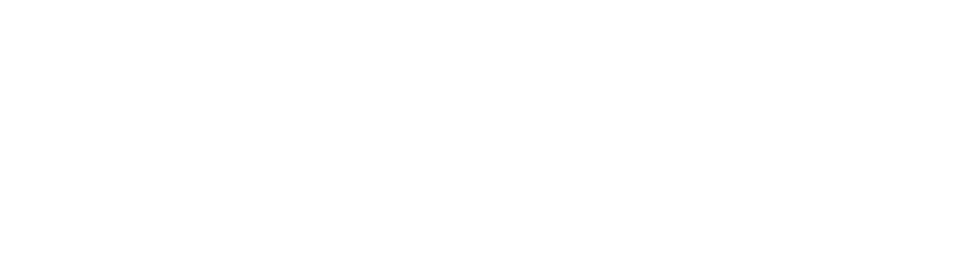
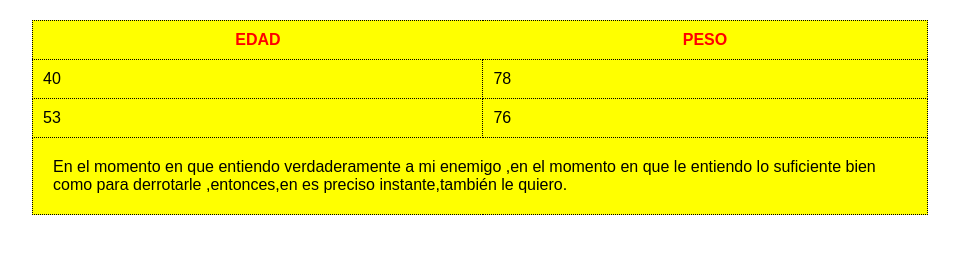
Before and after one commit to EstefaniaHuertas/Taller-9-full-stack, a plain HTML site: page punto-9/index-9.html in a window 1280 px wide. Shown: the whole page, without its empty margins (160-1119 px from the left). Drawn offline with Linux system fonts and the light colour scheme.

Commit message:
Taller 9 finalizado

```diff
--- a/punto-4/index-4.html
+++ b/punto-4/index-4.html
@@ -0,0 +1,15 @@
+<!DOCTYPE html>
+<html lang="en">
+<head>
+    <meta charset="UTF-8">
+    <meta name="viewport" content="width=device-width, initial-scale=1.0">
+    <title>Punto 4: Títulos</title>
+    <link rel="stylesheet" href="/punto-4/styles/punto-4-styles.css">
+</head>
+<body>
+    <div class="texto-container">
+        <p class="azul-text">Soy Azul</p>
+        <p class="rojo-text">Soy Rojo</p>
+    </div>
+</body>
+</html>
--- a/punto-4/styles/punto-4-styles.css
+++ b/punto-4/styles/punto-4-styles.css
@@ -0,0 +1,25 @@
+body {
+    font-family: 'Arial', sans-serif;
+    background-color: #f0f0f0;
+    display: flex;
+    justify-content: center;
+    height: 100vh;
+}
+
+.texto-container {
+text-align: center;
+}
+
+.azul-text, .rojo-text {
+font-weight: bold;
+font-size: 30px;
+}
+
+.azul-text {
+color: blue;
+}
+
+.rojo-text {
+color: red;
+margin-top: 10px;
+}
--- a/punto-5/styles/punto-5-styles.css
+++ b/punto-5/styles/punto-5-styles.css
@@ -0,0 +1,43 @@
+body {
+display: flex;
+justify-content: center;
+align-items: center;
+margin: 20px 0 0 0;
+line-height: 200%;
+}
+
+/* Estilo para la palabra subrayada y de color verde */
+.verde-subrayado {
+color: green;
+text-decoration: underline;
+}
+
+/* Estilo para la palabra roja */
+.roja {
+color: red;
+font-weight: bold;
+}
+
+/* Estilo para la palabra subrayada arriba y abajo */
+.subrayado-arriba-abajo {
+text-decoration: underline overline;
+}
+
+/* Estilo para la palabra más grande y en negrita */
+.grande-negrita {
+font-size: 2em;
+font-weight: bold;
+}
+
+/* Estilo para la palabra azul y con negrita */
+.azul-negrita {
+color: blue;
+font-weight: bold;
+}
+
+/* Estilo para la palabra roja y subrayada */
+.roja-subrayada {
+color: red;
+text-decoration: underline;
+font-weight: bold;
+}
--- a/punto-6/styles/punto-6-styles.css
+++ b/punto-6/styles/punto-6-styles.css
@@ -0,0 +1,29 @@
+body {
+font-family: Arial, sans-serif;
+display: flex;
+justify-content: center;
+align-items: center;
+margin: 20px 0 0 0;
+line-height: 200%;
+font-size: 30px;
+font-family: I;
+}
+
+.contenedor {
+text-align: center;
+}
+
+.negrita-negra {
+color: black;
+font-weight: bold;
+}
+
+.link-amarillo {
+color: yellow;
+text-decoration: underline;
+}
+
+.link-morado {
+color: purple;
+font-weight: bold;
+}
--- a/punto-7-8/styles/punto-7-8-style.css
+++ b/punto-7-8/styles/punto-7-8-style.css
@@ -0,0 +1,29 @@
+body {
+margin: 0;
+font-family: Arial, sans-serif;
+}
+
+.navbar {
+background-color: #FFB6C1; /* Rosa claro */
+overflow: hidden;
+}
+
+.nav-button {
+background-color: #007BFF; /* Azul */
+color: #ffffff; /* Blanco */
+border: none;
+padding: 10px 20px;
+text-align: center;
+text-decoration: none;
+display: inline-block;
+font-size: 16px;
+margin: 10px;
+}
+
+.nav-link {
+color: #ffffff; /* Blanco */
+text-decoration: none;
+padding: 10px 20px;
+display: inline-block;
+margin: 10px;
+}
--- a/punto-9/index-9.html
+++ b/punto-9/index-9.html
@@ -0,0 +1,33 @@
+<!DOCTYPE html>
+<html lang="es">
+<head>
+<meta charset="UTF-8">
+<meta name="viewport" content="width=device-width, initial-scale=1.0">
+<link rel="stylesheet" href="/punto-9/styles/punto-9-styles.css">
+<title>Punto 9: Tablas</title>
+</head>
+<body>
+
+<table class="data-table">
+<tr>
+    <th class="header-cell">EDAD</th>
+    <th class="header-cell">PESO</th>
+</tr>
+<tr>
+    <td>40</td>
+    <td>78</td>
+</tr>
+<tr>
+    <td>53</td>
+    <td>76</td>
+</tr>
+<tr>
+    <td colspan="2">
+        <p class="table-paragraph">    En el momento en que entiendo verdaderamente a mi enemigo ,en el momento en que le entiendo lo  suficiente bien como para derrotarle ,entonces,en es preciso instante,también le quiero.
+</p>
+    </td>
+</tr>
+</table>
+
+</body>
+</html>
--- a/punto-9/styles/punto-9-styles.css
+++ b/punto-9/styles/punto-9-styles.css
@@ -0,0 +1,36 @@
+body {
+margin: 0;
+font-family: Arial, sans-serif;
+}
+
+.data-table {
+width: 70%;
+display: flex;
+justify-content: center;
+align-items: center;
+margin: 20px auto;
+border-collapse: collapse;
+background-color: #FFFF00; /* Amarillo */
+}
+
+.data-table tr {
+    padding: 10px;
+    border: 1px dotted #000; /* Borde negro para las celdas */
+}
+
+.header-cell {
+color: #FF0000; /* Rojo */
+text-align: center;
+padding: 10px;
+}
+
+.data-table td {
+text-align: left;
+padding: 10px;
+border: 1px dotted #000; /* Borde negro para las celdas */
+}
+
+.table-paragraph {
+color: #000; /* Negro */
+margin: 10px;
+}
```
Also changed, not shown: index.html (+1 -1 lines), punto-5/index-5.html (+14 -0 lines), punto-6/index-6.html (+18 -0 lines), punto-7-8/index-7-8.html (+18 -0 lines), public/images/Punto 4 Títulos.png (added), public/images/Punto 5 Estilos de texto.png (added), public/images/Punto 6 Enlaces.png (added), public/images/Punto 7-8 Navegación.png (added), public/images/Punto 9 Tablas.png (added), 1 other file.
